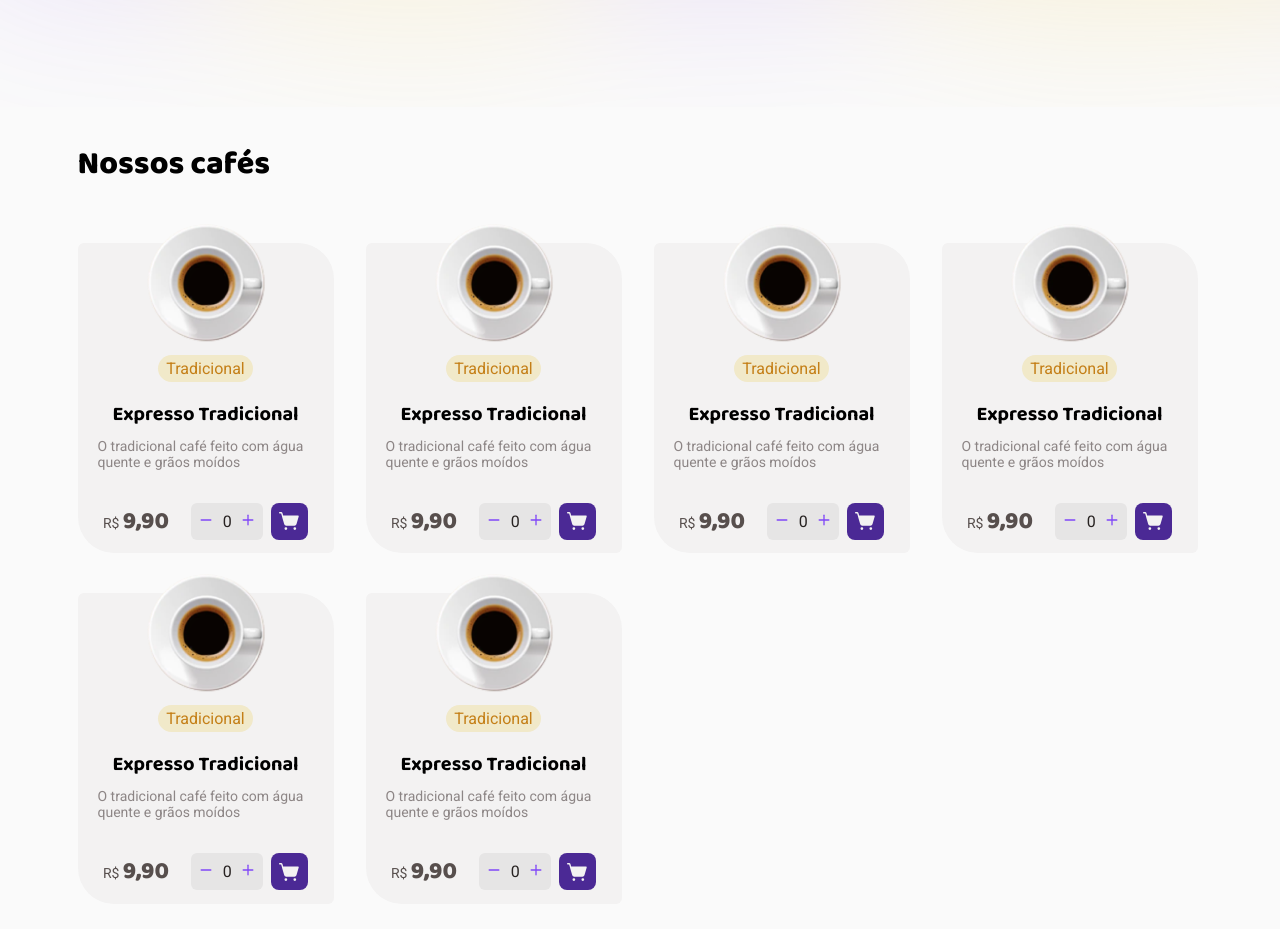
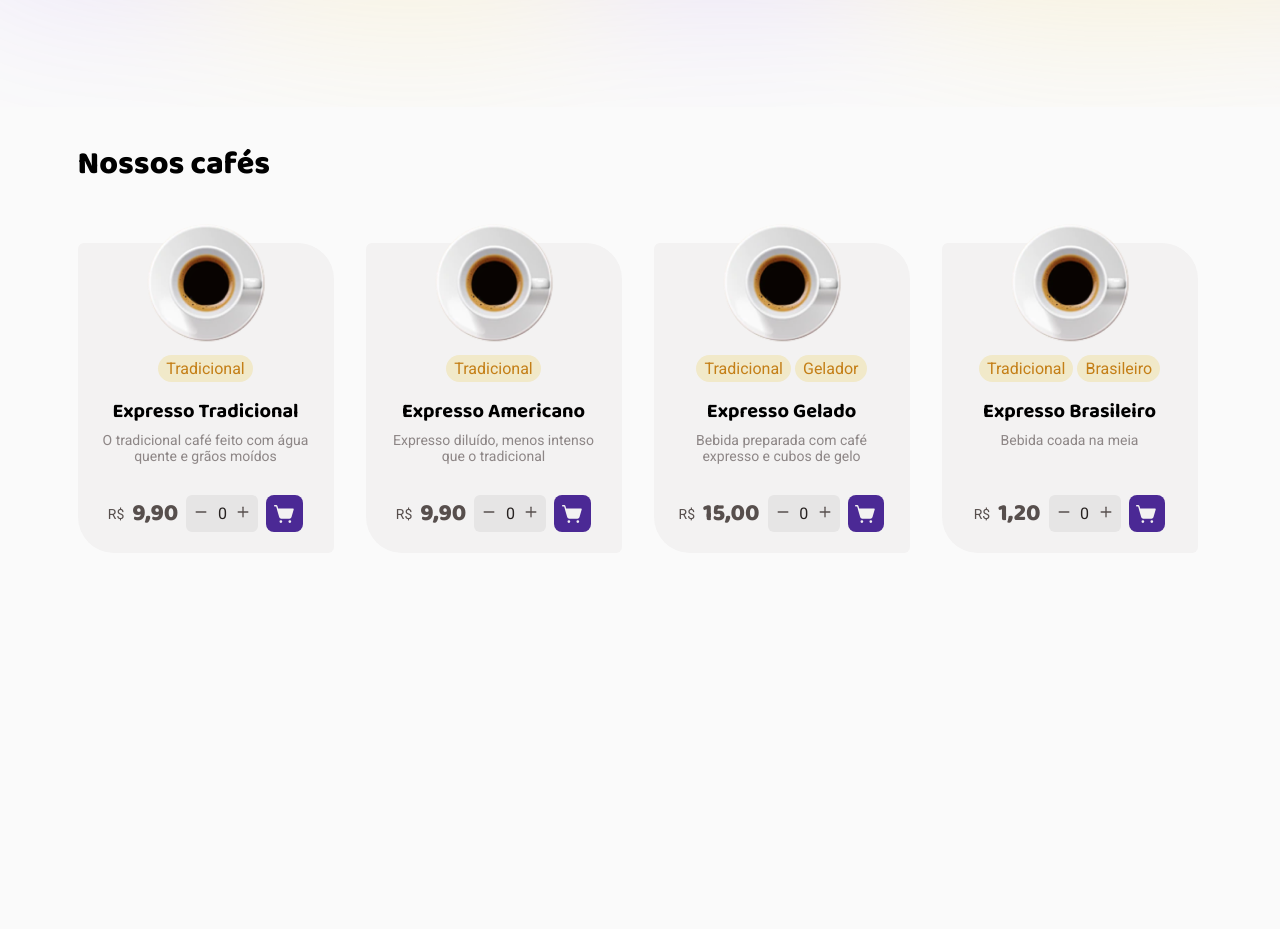
Before and after one commit to dharuanluigi/coffee-delivery, a React (Vite) app: page / in a window 1280 px wide. Shown: the part 573-1502 px from the top of the page. After the commit the page ends 1283 px from the top, so only its background shows below. Built offline with nearby package versions, Linux system fonts and the light colour scheme.

Commit message:
Fix: ui for lesser texts

```diff
--- a/src/components/CoffeeCard/index.tsx
+++ b/src/components/CoffeeCard/index.tsx
@@ -5,33 +5,64 @@ import {
   CoffeeCardContainer,
   CoffeeTag,
   ViewPrice,
+  TagsContainer,
+  TextContentContainer,
 } from "./styles";
 
 import traditional_express_image from "../../assets/coffees/traditional_express.png";
 import { ShoppingCartSimple } from "phosphor-react";
 import { InputNumber } from "../InputNumber";
 
-export function CoffeeCard() {
+export interface CoffeeModel {
+  id: string;
+  title: string;
+  details: string;
+  priceInCents: number;
+  tags: Tag[];
+}
+
+interface Tag {
+  id: string;
+  title: string;
+}
+
+interface CoffeeProps {
+  coffee: CoffeeModel;
+}
+
+export function CoffeeCard({ coffee }: CoffeeProps) {
+  const filledPriceInDollar = coffee.priceInCents / 100;
+  const filledPriceInBrasilianFormat = filledPriceInDollar
+    .toFixed(2)
+    .replace(".", ",");
+
   return (
     <CoffeeCardContainer>
       <img
         src={traditional_express_image}
-        alt="Uma chícara de café branca com café preto dentro"
+        alt="Uma xícara de café branca com café preto dentro"
       />
-      <CoffeeTag>Tradicional</CoffeeTag>
-      <h1>Expresso Tradicional</h1>
-      <p>O tradicional café feito com água quente e grãos moídos</p>
       <CardPriceForm>
+        <TagsContainer>
+          {coffee.tags &&
+            coffee.tags.map((tag) => {
+              return <CoffeeTag key={tag.id}>{tag.title}</CoffeeTag>;
+            })}
+        </TagsContainer>
+
+        <TextContentContainer>
+          <h1>{coffee.title}</h1>
+          <p>{coffee.details}</p>
+        </TextContentContainer>
+
         <ViewPrice>
           <span>R$ </span>
-          <span>9,90</span>
-        </ViewPrice>
-        <div>
+          <label htmlFor="price">{filledPriceInBrasilianFormat}</label>
           <InputNumber />
           <button>
             <ShoppingCartSimple size={22} weight="fill" />
           </button>
-        </div>
+        </ViewPrice>
       </CardPriceForm>
     </CoffeeCardContainer>
   );
--- a/src/components/CoffeeCard/styles.ts
+++ b/src/components/CoffeeCard/styles.ts
@@ -19,50 +19,54 @@ export const CoffeeCardContainer = styled.div`
     margin-top: -40px;
     margin-bottom: 0.75rem;
   }
+`;
+
+export const CardPriceForm = styled.form`
+  height: 100%;
+  max-width: 100%;
+  display: flex;
+  flex-direction: column;
+  align-items: center;
+  justify-content: space-between;
+`;
+
+export const TagsContainer = styled.div`
+  display: flex;
+  gap: 0.25rem;
+  margin-bottom: 1rem;
+`;
+
+export const TextContentContainer = styled.div`
+  height: 100%;
+  width: 100%;
+  display: flex;
+  flex-direction: column;
+  align-items: center;
+  gap: 0.5rem;
 
   h1 {
     font-family: "Baloo 2";
     font-weight: 700;
     font-size: 1.25rem;
-    margin-bottom: 0.5rem;
+    line-height: 1.3;
   }
 
   p {
     font-size: 0.875rem;
+    text-align: center;
     color: ${(props) => props.theme["base-label"]};
-    margin-bottom: 2rem;
   }
 `;
 
 export const CoffeeTag = styled.span`
   padding: 4px 8px;
   border-radius: 100px;
-  margin-bottom: 1rem;
 
   background: ${(props) => props.theme["yellow-light"]};
   color: ${(props) => props.theme["yellow-dark"]};
 `;
 
 export const ViewPrice = styled.div`
-  span {
-    font-size: 0.875rem;
-    color: ${(props) => props.theme["base-text"]};
-  }
-
-  span + span {
-    font-size: 1.5rem;
-    font-family: "Baloo 2";
-    font-weight: 800;
-  }
-`;
-
-export const CardPriceForm = styled.form`
-  display: flex;
-  align-items: center;
-  justify-content: center;
-  gap: 1.4rem;
-
-  div + div {
   display: flex;
   align-items: center;
   justify-content: center;
@@ -86,5 +90,16 @@ export const CardPriceForm = styled.form`
   button:hover {
     cursor: pointer;
   }
+
+  span {
+    font-size: 0.875rem;
+    color: ${(props) => props.theme["base-text"]};
+  }
+
+  span + label {
+    font-size: 1.5rem;
+    font-family: "Baloo 2";
+    font-weight: 800;
+    color: ${(props) => props.theme["base-text"]};
   }
 `;
--- a/src/mock.json
+++ b/src/mock.json
@@ -10,5 +10,49 @@
         "title": "Tradicional"
       }
     ]
+  },
+  {
+    "id": 2,
+    "title": "Expresso Americano",
+    "details": "Expresso diluído, menos intenso que o tradicional",
+    "priceInCents": 990,
+    "tags": [
+      {
+        "id": 1,
+        "title": "Tradicional"
+      }
+    ]
+  },
+  {
+    "id": 3,
+    "title": "Expresso Gelado",
+    "details": "Bebida preparada com café expresso e cubos de gelo",
+    "priceInCents": 1500,
+    "tags": [
+      {
+        "id": 1,
+        "title": "Tradicional"
+      },
+      {
+        "id": 2,
+        "title": "Gelador"
+      }
+    ]
+  },
+  {
+    "id": 4,
+    "title": "Expresso Brasileiro",
+    "details": "Bebida coada na meia",
+    "priceInCents": 120,
+    "tags": [
+      {
+        "id": 1,
+        "title": "Tradicional"
+      },
+      {
+        "id": 3,
+        "title": "Brasileiro"
+      }
+    ]
   }
 ]
--- a/src/pages/Home/index.tsx
+++ b/src/pages/Home/index.tsx
@@ -1,7 +1,7 @@
 /** @format */
 
 import { Coffee, Package, ShoppingCart, Timer } from "phosphor-react";
-import { CoffeeCard } from "../../components/CoffeeCard";
+import { CoffeeModel, CoffeeCard } from "../../components/CoffeeCard";
 import {
   BenefitsContainer,
   BodyContainer,
@@ -14,8 +14,17 @@ import {
 } from "./styles";
 
 import mainCoffeeImage from "../../assets/mainCoffeeImage.svg";
+import mockedCoffees from "../../mock.json";
+import { useEffect, useState } from "react";
 
 export function Home() {
+  const [coffees, setCoffees] = useState<CoffeeModel[] | null>(null);
+
+  useEffect(() => {
+    const allCoffees = mockedCoffees as unknown as CoffeeModel[];
+    setCoffees(allCoffees);
+  }, []);
+
   return (
     <>
       <IntroductionBody>
@@ -66,12 +75,10 @@ export function Home() {
         </ContainerTitle>
 
         <BodyContent>
-          <CoffeeCard key={1} />
-          <CoffeeCard key={2} />
-          <CoffeeCard key={3} />
-          <CoffeeCard key={4} />
-          <CoffeeCard key={5} />
-          <CoffeeCard key={6} />
+          {coffees &&
+            coffees.map((coffee) => {
+              return <CoffeeCard key={coffee.id} coffee={coffee} />;
+            })}
         </BodyContent>
       </BodyContainer>
     </>
--- a/src/pages/Home/styles.ts
+++ b/src/pages/Home/styles.ts
@@ -78,12 +78,14 @@ export const TextContent = styled.p<BenefitsProps>`
 `;
 
 export const BodyContainer = styled.main`
+  max-width: 1125px;
+
   display: flex;
   flex-direction: column;
-  align-items: center;
+  align-items: flex-start;
   gap: 3.3rem;
   background: ${(props) => props.theme.background};
-  margin-bottom: 9.8rem;
+  margin: 0 auto 9.8rem auto;
 `;
 
 export const ContainerTitle = styled.div`
@@ -99,8 +101,6 @@ export const ContainerTitle = styled.div`
 `;
 
 export const BodyContent = styled.div`
-  max-width: 1125px;
-
   display: flex;
   flex-wrap: wrap;
   gap: 2.5rem 2rem;
```
Lines whose indentation alone changed are shown as unchanged.
